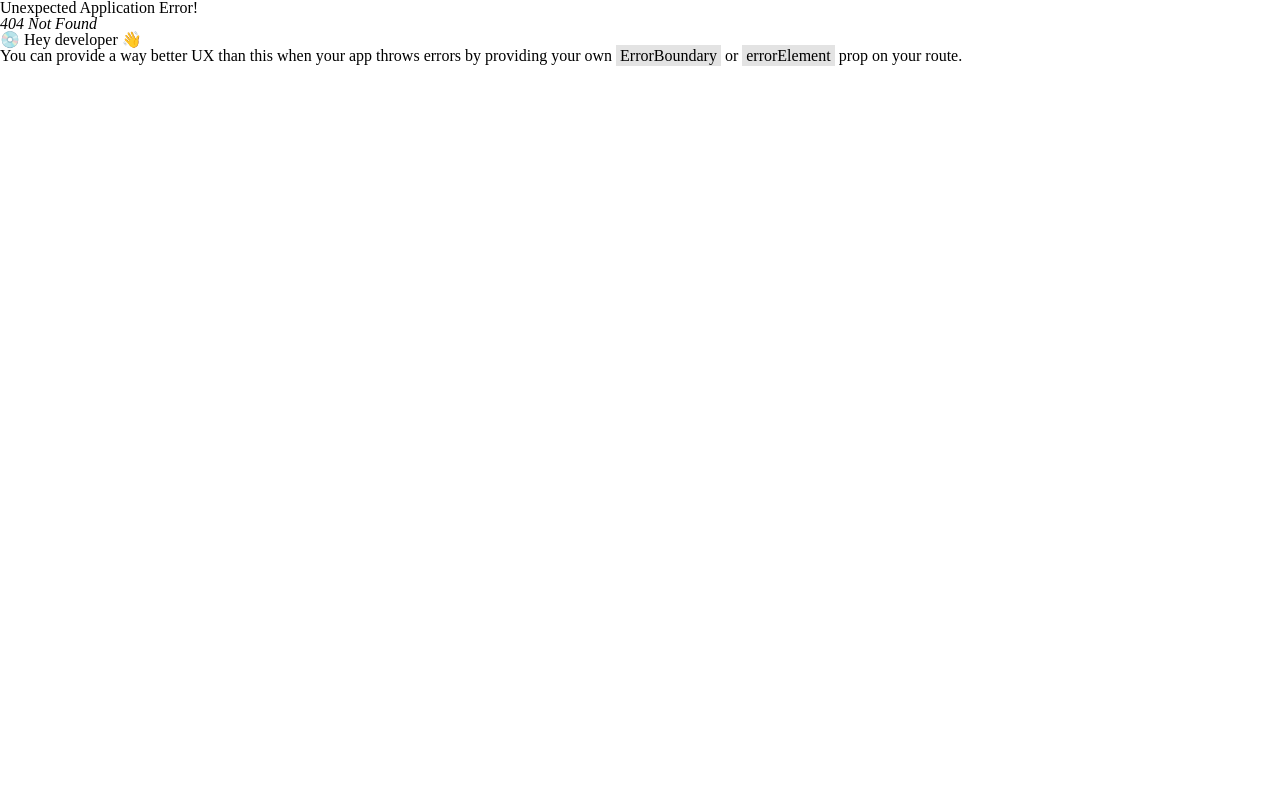
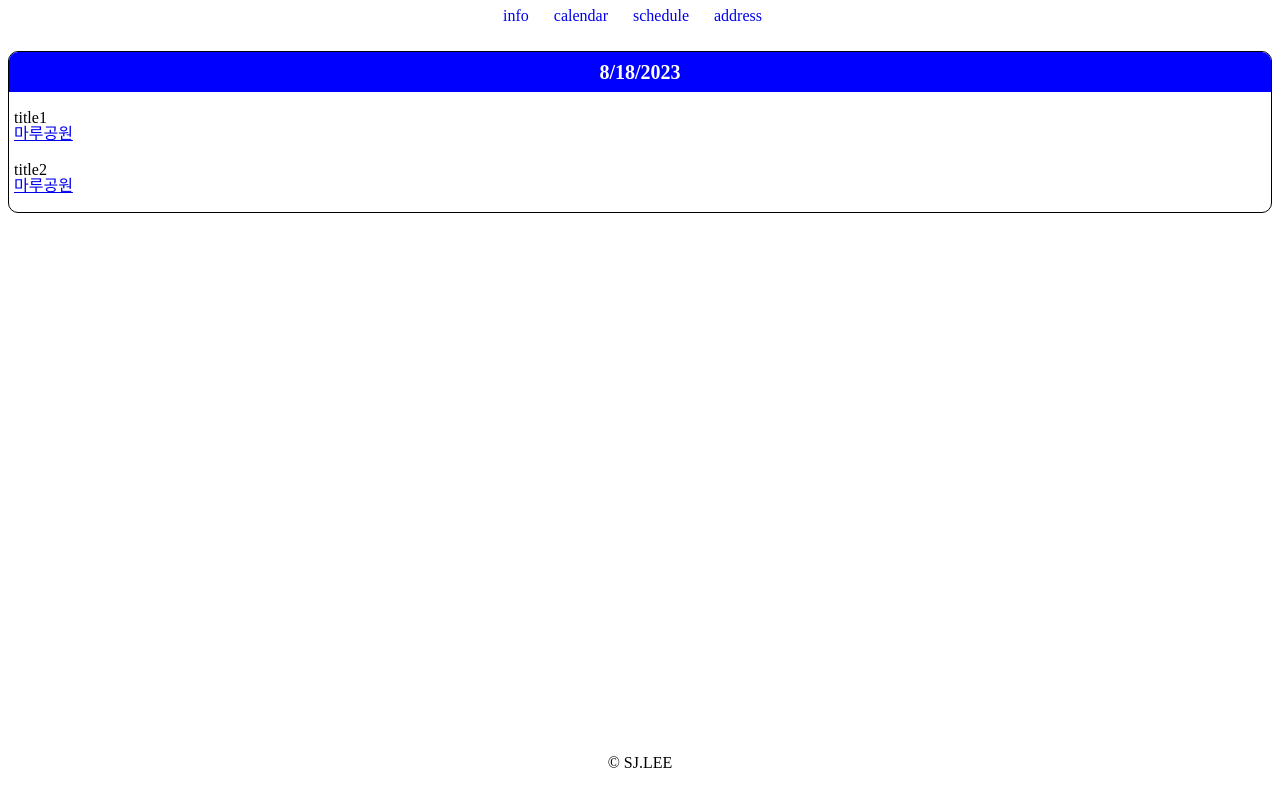
Before and after one commit to eagleduk/status-board, a React (Create React App) app: page /schedule/1/1 in a window 1280 px wide. Before the commit this address had no page. Built offline with nearby package versions, Linux system fonts and the light colour scheme.

Commit message:
스케줄 메뉴 추가

```diff
--- /dev/null
+++ b/src/components/schedule/Schedule.tsx
@@ -0,0 +1,63 @@
+import {
+  TSchedule,
+  TScheduleItems,
+  TScheduleItemRows,
+  TScheduleItemTitle,
+  TScheduleItem,
+} from "./style/schedule.style";
+import { TSchedules } from "./type/schedule.type";
+
+const datas: TSchedules = {
+  1692370800000: [
+    {
+      time: 10,
+      hour: 2,
+      place: "마루공원",
+      title: "title1",
+      location:
+        "https://map.kakao.com/?w3w=%ED%87%B4%EA%B7%BC.%EC%84%B1%EB%AA%85.%ED%99%98%ED%9D%AC&urlLevel=1",
+      team: "",
+    },
+    {
+      time: 12,
+      hour: 2,
+      place: "마루공원",
+      title: "title2",
+      location:
+        "https://map.kakao.com/?w3w=%ED%87%B4%EA%B7%BC.%EC%84%B1%EB%AA%85.%ED%99%98%ED%9D%AC&urlLevel=1",
+      team: "",
+    },
+  ],
+};
+
+function Schedule() {
+  const now = Date.now();
+  return (
+    <TSchedule>
+      {Object.entries(datas).map(([key, values]) => {
+        const text = new Date(+key);
+        return (
+          <TScheduleItems key={key}>
+            <TScheduleItemTitle>{text.toLocaleDateString()}</TScheduleItemTitle>
+            <TScheduleItemRows>
+              {values.map(({ title, location, place }, index) => {
+                return (
+                  <TScheduleItem key={index}>
+                    <h4>{title}</h4>
+                    <p>
+                      <a href={location} target="_black">
+                        {place}
+                      </a>
+                    </p>
+                  </TScheduleItem>
+                );
+              })}
+            </TScheduleItemRows>
+          </TScheduleItems>
+        );
+      })}
+    </TSchedule>
+  );
+}
+
+export default Schedule;
--- /dev/null
+++ b/src/components/schedule/style/schedule.style.ts
@@ -0,0 +1,29 @@
+import { styled } from "styled-components";
+
+export const TSchedule = styled.div``;
+
+export const TScheduleItems = styled.div`
+  border: 1px solid black;
+  border-radius: 10px;
+  overflow: hidden;
+  box-sizing: border-box;
+`;
+
+export const TScheduleItemTitle = styled.h1`
+  text-align: center;
+  padding: 10px 0px;
+  background-color: blue;
+  font-size: 1.25rem;
+  font-weight: bold;
+  color: white;
+`;
+
+export const TScheduleItemRows = styled.ul`
+  padding: 8px 5px;
+  box-sizing: border-box;
+`;
+
+export const TScheduleItem = styled.li`
+  padding: 10px 0;
+  box-sizing: border-box;
+`;
--- a/src/layouts/Header.tsx
+++ b/src/layouts/Header.tsx
@@ -57,6 +57,9 @@ function Header() {
             <Link to={`/calendar/${year}/${month + 1}`}>calendar</Link>
           </li>
           <li>
+            <Link to={`/schedule/${year}/${month + 1}`}>schedule</Link>
+          </li>
+          <li>
             <Link to="/address">address</Link>
           </li>
         </ul>
--- a/src/layouts/Main.tsx
+++ b/src/layouts/Main.tsx
@@ -2,9 +2,10 @@ import { Outlet } from "react-router-dom";
 import { styled } from "styled-components";
 
 const MainStyled = styled.main`
-  width: 100%;
+  max-width: 100%;
   height: 100%;
-  min-width: 400px;
+  padding: 20px 8px;
+  box-sizing: border-box;
 `;
 
 function Main() {
--- a/src/router/router.tsx
+++ b/src/router/router.tsx
@@ -2,6 +2,7 @@ import { createBrowserRouter } from "react-router-dom";
 
 import App from "../App";
 import Calendar from "../components/calendar/Calendar";
+import Schedule from "../components/schedule/Schedule";
 
 const Router = createBrowserRouter([
   {
@@ -17,6 +18,10 @@ const Router = createBrowserRouter([
         element: <Calendar />,
       },
       {
+        path: "/schedule/:year/:month",
+        element: <Schedule />,
+      },
+      {
         path: "/address",
         element: <h1>address</h1>,
       },
```
Also changed, not shown: src/components/schedule/type/schedule.type.ts (added, +12 -0 lines).
